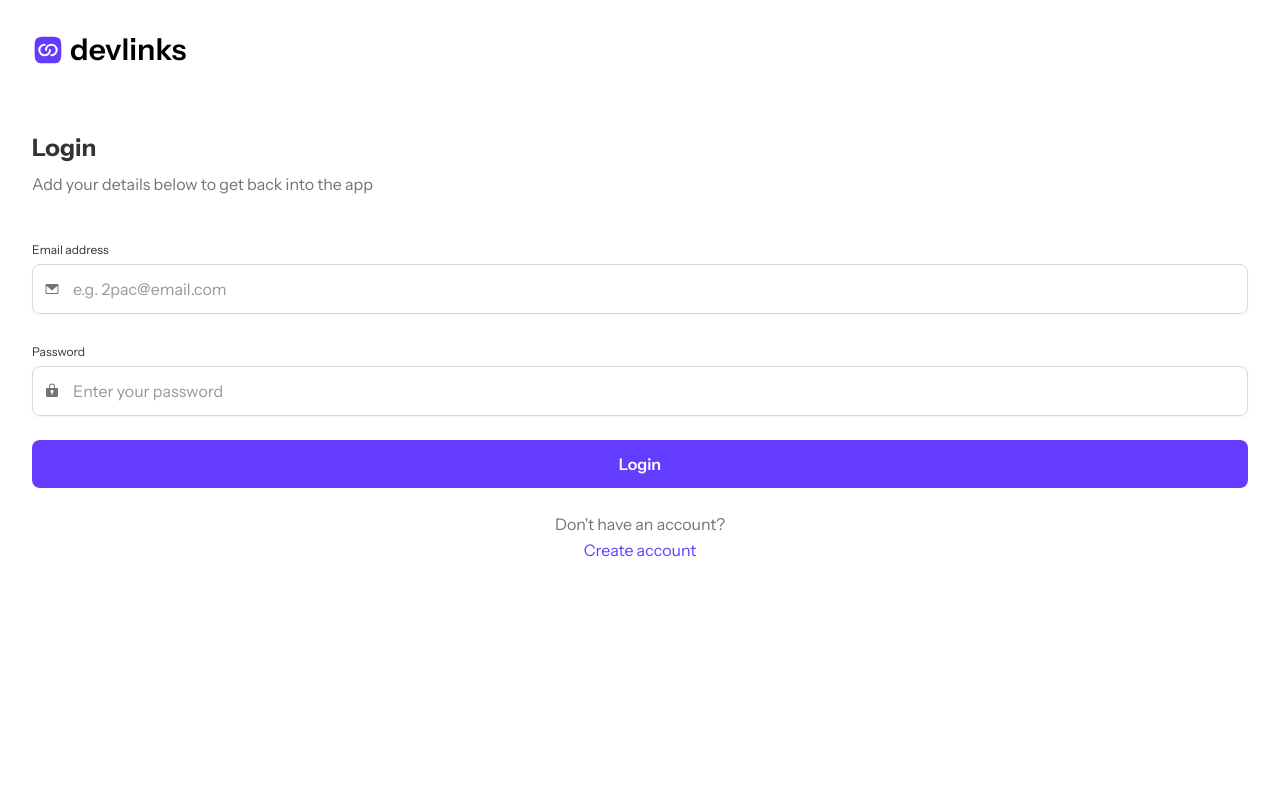
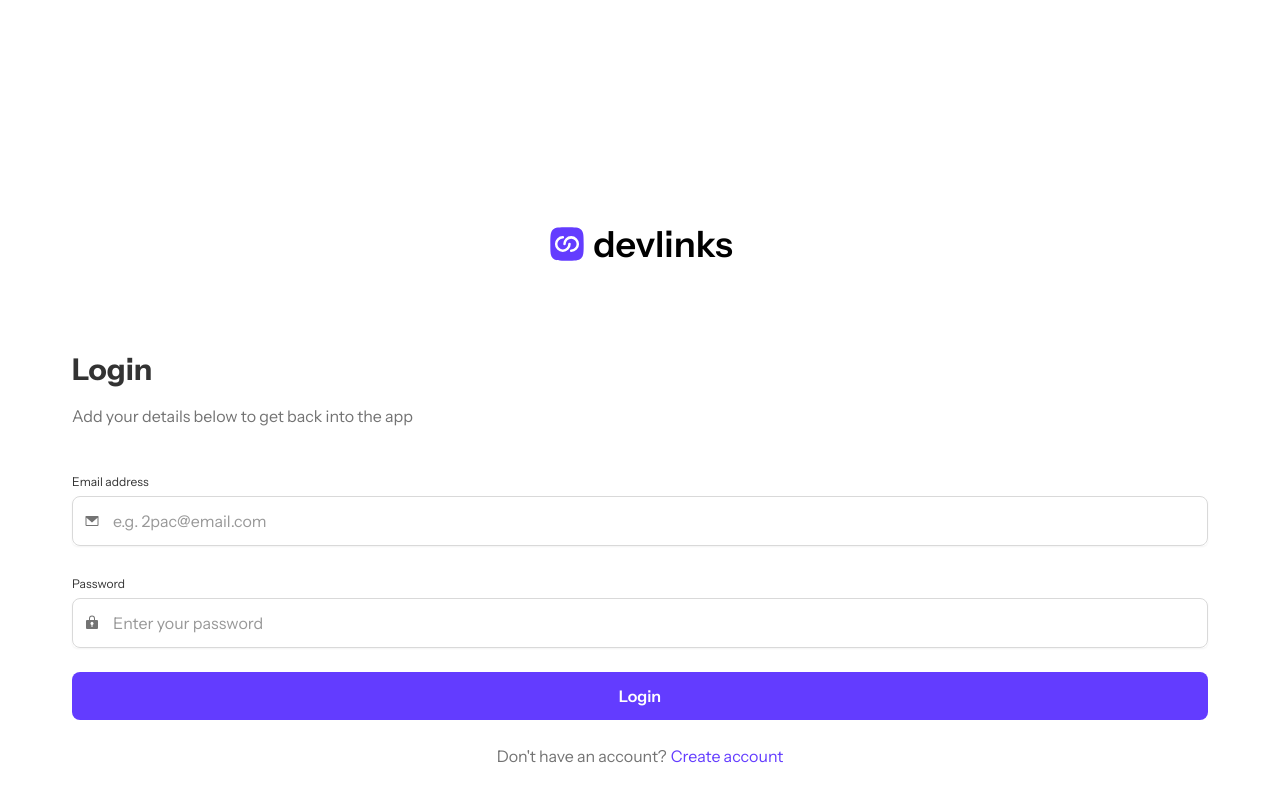
Before and after one commit to o-ashour/link-sharing-app, a Next.js app: page /login in a window 1280 px wide. Shown: the top 802 px of the page. Built offline with nearby package versions, Linux system fonts and the light colour scheme.

Commit message:
Make Login Responsive to Tablet Size

```diff
--- a/src/app/login/page.tsx
+++ b/src/app/login/page.tsx
@@ -5,25 +5,27 @@ import Link from "next/link";
 import { icons } from '../../config';
 import TextInputWithIcon from '../../components/UI/TextInputWithIcon';
 import Button from '../../components/UI/Button';
+import LogoSmall from '../../components/logo/LogoSmall';
 
 export default function Page() {
   // to be integrated into logic
   const isError = false;
 
   return (
-    <section className='flex min-h-full flex-1 flex-col justify-center px-8 py-8 space-y-16 lg:px-8'>
-      <header className="flex items-center gap-1.5 sm:w-full">
+    <section className='flex min-h-full flex-1 flex-col justify-center px-8 py-8 space-y-16 md:px-40 md:py-56 md:space-y-12 lg:px-8'>
+      <header className="flex items-center md:justify-center gap-1.5 sm:w-full">
         <figure>
-          <Image src='/logo/logo-devlinks-small.svg' alt='logo' width={32} height={32} />
+          {/* <Image src='/logo/logo-devlinks-small.svg' alt='logo' width={32} height={32} /> */}
+          <LogoSmall width={40} height={40} />
         </figure>
-        <h1 className="text-3xl font-semibold">
+        <h1 className="text-3xl md:text-4xl font-semibold">
           devlinks
         </h1>
       </header>
 
-      <main>
+      <main className="md:p-10">
         <div>
-          <h2 className="mb-2 text-grey-400 text-2xl font-bold">
+          <h2 className="mb-2 text-grey-400 text-2xl md:mb-4 md:text-3xl font-bold">
             Login
           </h2>
           <p className="text-grey-300">
@@ -56,8 +58,8 @@ export default function Page() {
             </div>
           </form>
 
-          <div className="mt-6 text-center">
-            <p className='text-grey-300 mb-0.5 '>
+          <div className="flex flex-col mt-6 text-center justify-center md:gap-1 md:flex-row">
+            <p className='text-grey-300'>
               Don&apos;t have an account?
             </p>
             <Link href="/signup" className="text-purple-300">
--- a/src/components/logo/LogoSmall.tsx
+++ b/src/components/logo/LogoSmall.tsx
@@ -1,6 +1,19 @@
-const Component: React.FC = () => {
+interface LogoProps {
+  fill?: string;
+  width?: number;
+  height?: number;
+  className?: string;
+}
+
+const Component: React.FC< LogoProps > = ({
+  fill = "#633CFF",
+  width = 32,
+  height = 32,
+  className
+}
+) => {
   return (
-    <svg xmlns="http://www.w3.org/2000/svg" width="32" height="32" fill="none" viewBox="0 0 32 32"><path fill="#633CFF" fillRule="evenodd" d="M4.619 27.38c1.954 1.953 5.095 1.953 11.38 1.953 6.286 0 9.429 0 11.38-1.953 1.954-1.95 1.954-5.095 1.954-11.38 0-6.286 0-9.428-1.953-11.381C25.43 2.667 22.285 2.667 16 2.667c-6.286 0-9.428 0-11.381 1.952-1.952 1.954-1.952 5.095-1.952 11.38 0 6.286 0 9.429 1.952 11.38Zm8.047-15.713A4.333 4.333 0 1 0 17 16a1 1 0 0 1 2 0 6.333 6.333 0 1 1-6.334-6.334 1 1 0 1 1 0 2Zm11 4.333a4.333 4.333 0 0 1-4.333 4.333 1 1 0 1 0 0 2A6.333 6.333 0 1 0 13 16a1 1 0 1 0 2 0 4.334 4.334 0 0 1 8.666 0Z" clipRule="evenodd" /></svg>
+    <svg xmlns="http://www.w3.org/2000/svg" className={className} width={width} height={height} fill="none" viewBox="0 0 32 32"><path fill={fill} fillRule="evenodd" d="M4.619 27.38c1.954 1.953 5.095 1.953 11.38 1.953 6.286 0 9.429 0 11.38-1.953 1.954-1.95 1.954-5.095 1.954-11.38 0-6.286 0-9.428-1.953-11.381C25.43 2.667 22.285 2.667 16 2.667c-6.286 0-9.428 0-11.381 1.952-1.952 1.954-1.952 5.095-1.952 11.38 0 6.286 0 9.429 1.952 11.38Zm8.047-15.713A4.333 4.333 0 1 0 17 16a1 1 0 0 1 2 0 6.333 6.333 0 1 1-6.334-6.334 1 1 0 1 1 0 2Zm11 4.333a4.333 4.333 0 0 1-4.333 4.333 1 1 0 1 0 0 2A6.333 6.333 0 1 0 13 16a1 1 0 1 0 2 0 4.334 4.334 0 0 1 8.666 0Z" clipRule="evenodd" /></svg>
   )
 }
 
```
